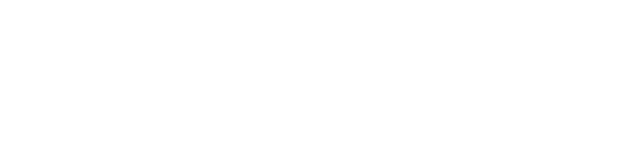
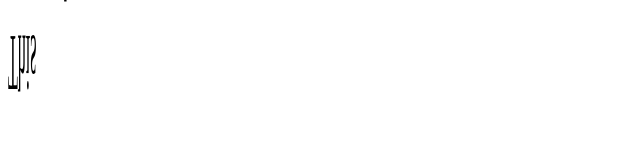
Before and after one commit to melissajvarela/css-transform, a plain HTML site: page index.html in a window 1280 px wide. Shown: the whole page, without its empty margins (0-640 px from the left). Drawn offline with Linux system fonts and the light colour scheme.

Commit message:
learning about transform on scale property and value

```diff
--- a/css/styles.css
+++ b/css/styles.css
@@ -0,0 +1,21 @@
+.scale {
+    width:30px;
+    height:30px;
+
+
+    /* increases the width 10 times, height 2 times */
+    transform: scale(10, 2);
+
+
+    /* decreases the width in half, height in quarter */
+    transform: scale(0.5, .025);
+
+    /* flips the x-axis */
+    transform: scale(-5, 1);
+    transform: scalex(-5);
+
+
+    /* flips the y-axis */
+    transform: scale(1, 5);
+    transform: scaley(-5);
+}
--- a/index.html
+++ b/index.html
@@ -8,6 +8,6 @@
     <title>Css Transform</title>
 </head>
 <body>
-
+    <p class="scale">This paragraph is set to be 30px wide & 30px tall. Applying transofrm: scale(x) will change the the dimensions of this paragraph</p>
 </body>
 </html>
```
